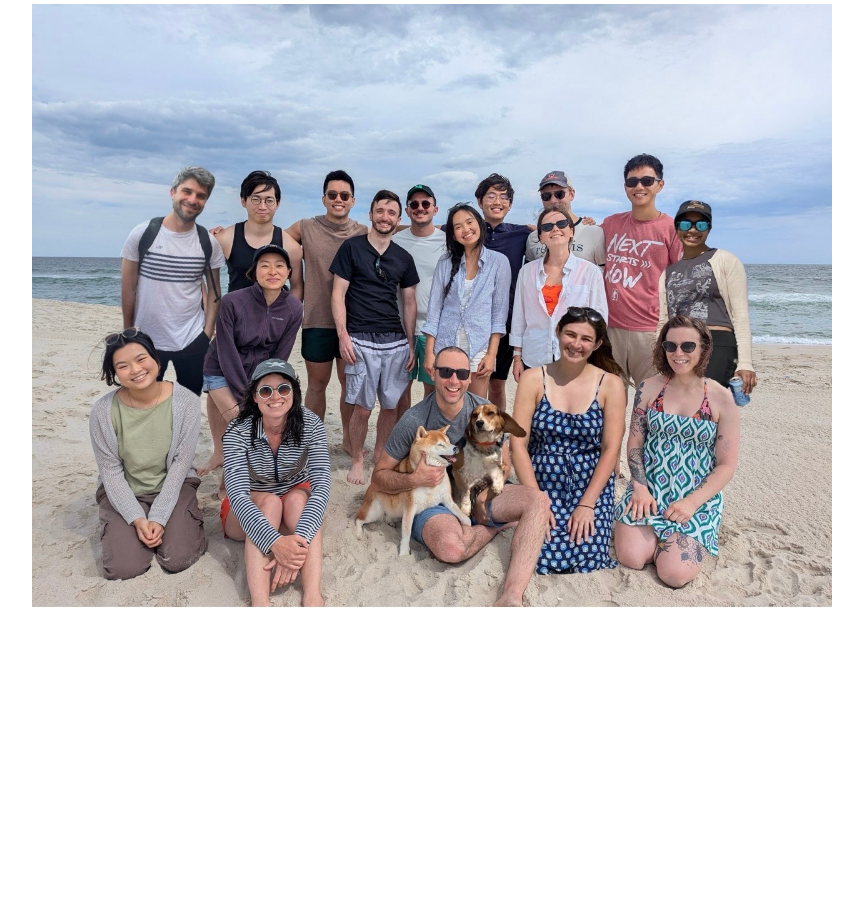
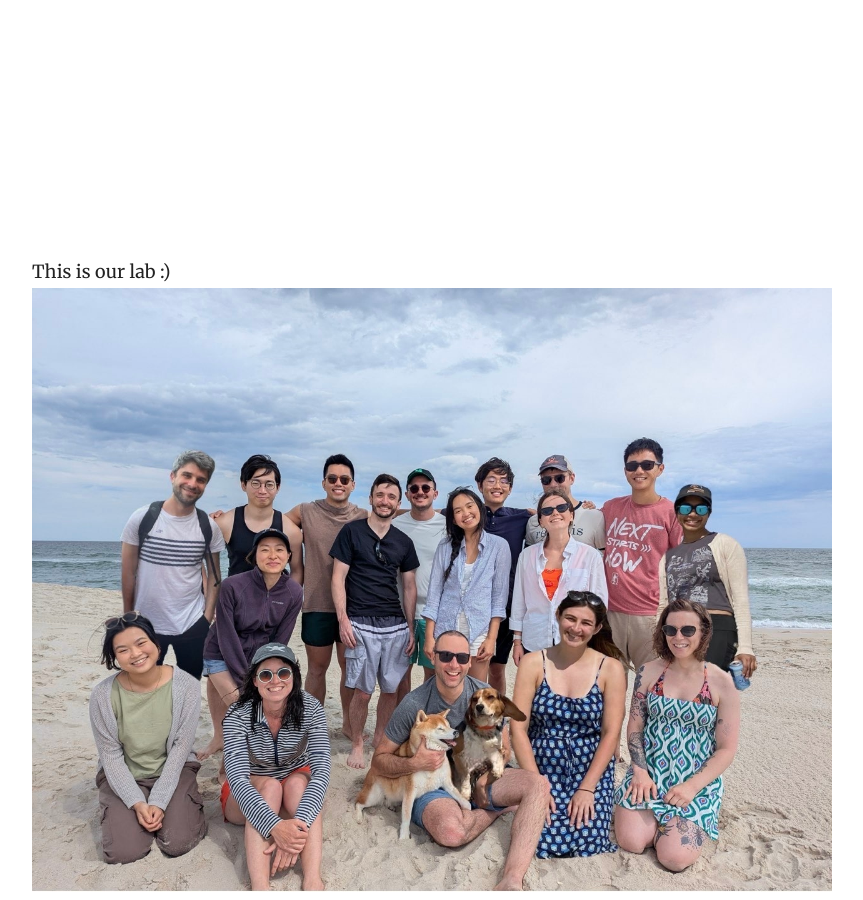
Before and after one commit to FalknerLab/Falkner-Lab-Wiki, a Jekyll site: the page built from index.md, in a window 1280 px wide and 900 px high, scrolled down 827 px. Shown: the whole window, without its empty margins (358-1221 px from the left). Built offline with Jekyll 4.4.1, drawn with Linux system fonts in a browser that asks for light colours; before the commit the page ends 1496 px from its top, so only the background shows below that.

Commit message:
added blankspace to welcome

```diff
--- a/index.md
+++ b/index.md
@@ -17,4 +17,8 @@ Alternatively, you can reach out to our lab email - falknerlabpni@gmail.com
 
 ## Other Information
 If you have any protocols or information that you would like to add to this wiki, please send a slack with additional materials to the #wiki channel on our Falkner Lab slack!
+
+<br><br><br><br><br><br>
+
+This is our lab :)
 ![](images/labphoto.jpg)
```
